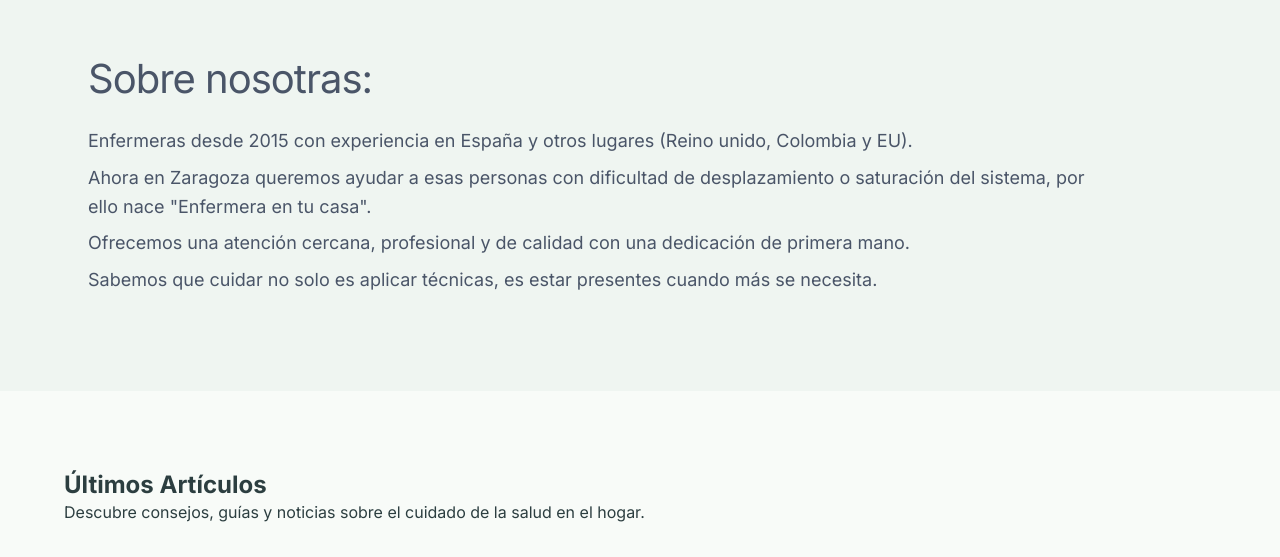
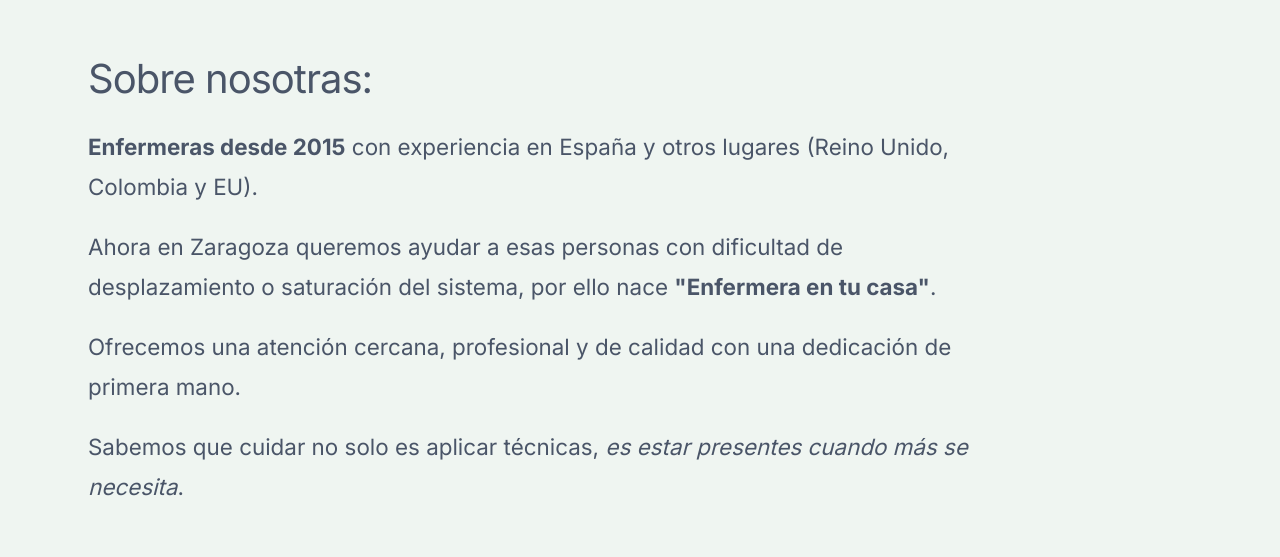
Before and after one commit to lauraenfermea/enfermeraentucasa, a Next.js app: page / in a window 1280 px wide. Shown: the part 4360-4917 px from the top of the page. Built offline with nearby package versions, Linux system fonts and the light colour scheme; a web font is replaced by a local one.

Commit message:
Improve typography and structure for Sobre nosotras text

```diff
--- a/src/components/Team.jsx
+++ b/src/components/Team.jsx
@@ -117,15 +117,15 @@
             transition={{ delay: 0.2, duration: 0.7 }}
             style={{
               color: '#4a5568',
-              fontSize: 'clamp(1rem, 1.5vw, 1.125rem)',
-              lineHeight: '1.6',
-              maxWidth: '1000px'
+              fontSize: 'clamp(1.125rem, 1.8vw, 1.4rem)',
+              lineHeight: '1.8',
+              maxWidth: '900px'
             }}
           >
-            <p style={{ margin: '0 0 0.5rem 0' }}>Enfermeras desde 2015 con experiencia en España y otros lugares (Reino unido, Colombia y EU).</p>
-            <p style={{ margin: '0 0 0.5rem 0' }}>Ahora en Zaragoza queremos ayudar a esas personas con dificultad de desplazamiento o saturación del sistema, por ello nace "Enfermera en tu casa".</p>
-            <p style={{ margin: '0 0 0.5rem 0' }}>Ofrecemos una atención cercana, profesional y de calidad con una dedicación de primera mano.</p>
-            <p style={{ margin: '0' }}>Sabemos que cuidar no solo es aplicar técnicas, es estar presentes cuando más se necesita.</p>
+            <p style={{ margin: '0 0 1.2rem 0' }}><strong>Enfermeras desde 2015</strong> con experiencia en España y otros lugares (Reino Unido, Colombia y EU).</p>
+            <p style={{ margin: '0 0 1.2rem 0' }}>Ahora en Zaragoza queremos ayudar a esas personas con dificultad de desplazamiento o saturación del sistema, por ello nace <strong>"Enfermera en tu casa"</strong>.</p>
+            <p style={{ margin: '0 0 1.2rem 0' }}>Ofrecemos una atención cercana, profesional y de calidad con una dedicación de primera mano.</p>
+            <p style={{ margin: '0' }}>Sabemos que cuidar no solo es aplicar técnicas, <em>es estar presentes cuando más se necesita</em>.</p>
           </motion.div>
         </div>
 
```
